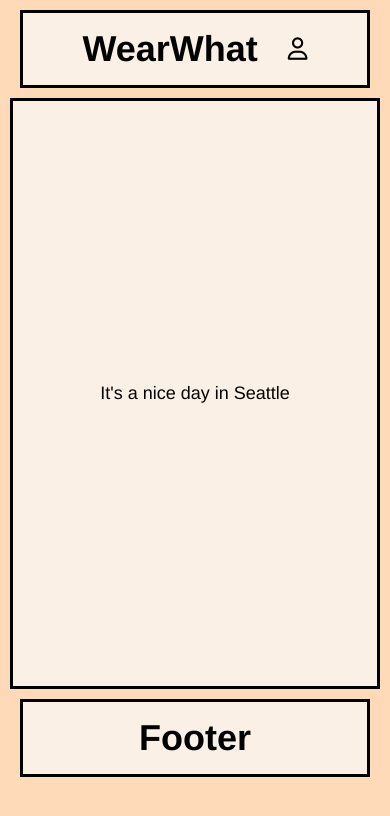
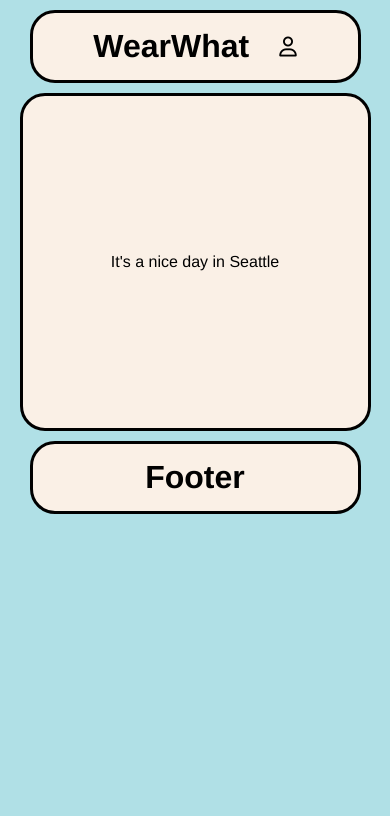
Before and after one commit to wkcodes/wear-what, a Vue app: page / in a window 390 px wide. Shown: the top 816 px of the page. Built offline with nearby package versions, Linux system fonts and the light colour scheme; no server answers.

Commit message:
responsive mods

```diff
--- a/src/App.vue
+++ b/src/App.vue
@@ -26,6 +26,6 @@ import Wrapper from './components/Wrapper.vue';
     -moz-osx-font-smoothing: grayscale;
     text-align: center;
     margin: 10px;
-    font-size: 18px;
+    font-size: 16px;
   }
 </style>
--- a/src/components/Footer.vue
+++ b/src/components/Footer.vue
@@ -20,5 +20,6 @@
       display: flex;
       justify-content: center;
       align-items: center;
+      border-radius: 25px;
     }
 </style>
--- a/src/components/Header.vue
+++ b/src/components/Header.vue
@@ -18,6 +18,7 @@
     main {
         background-color: linen;
         border-style: solid;
+        border-radius: 25px;
         display: flex;
         justify-content: center;
         align-items: center;
--- a/src/components/WearBox.vue
+++ b/src/components/WearBox.vue
@@ -71,12 +71,12 @@
 
 <style scoped>
   main {
-    background-color: linen;
   }
   #top {
     display: block;
   }
   .container {
+    background-color: linen;
     min-height: 40vh;
     padding: 25px;
     border: solid;
@@ -84,6 +84,7 @@
     flex-direction: column;
     align-items: center;
     justify-content: center;
+    border-radius: 25px;
   }
   img:hover {
     transition: all 1s ease;
@@ -94,10 +95,17 @@
     transition: all 1s ease;
     transform: translateY(10%);
   }
-  @media screen and (max-width: 500px) {
+  p {
+    padding: 5px;
+  }
+  @media screen and (max-width: 800px), (max-height: 700px){
       .container{
-        height: 70vh;
-        padding: 2px;
+        max-height: 65vh;
+        padding: 10px;
+      }
+      img {
+        height: 150px;
+        width: 150px;
       }
     }
 </style>
--- a/src/components/Wrapper.vue
+++ b/src/components/Wrapper.vue
@@ -25,7 +25,7 @@
 
 <style>
     body {
-      background-color:peachpuff;
+      background-color:powderblue;
     }
     main {
       margin: 0 auto;
@@ -34,10 +34,12 @@
     .container {
       margin: 0 auto;
       max-width: 40vw;
+      max-height: 70vh;
     }
-    @media screen and (max-width: 1200px) {
+    @media screen and (max-width: 800px) {
       .container{
-        max-width: 100vw;
+        max-width: 90vw;
+        max-height: 50vh;
       }
     }
 </style>
```
